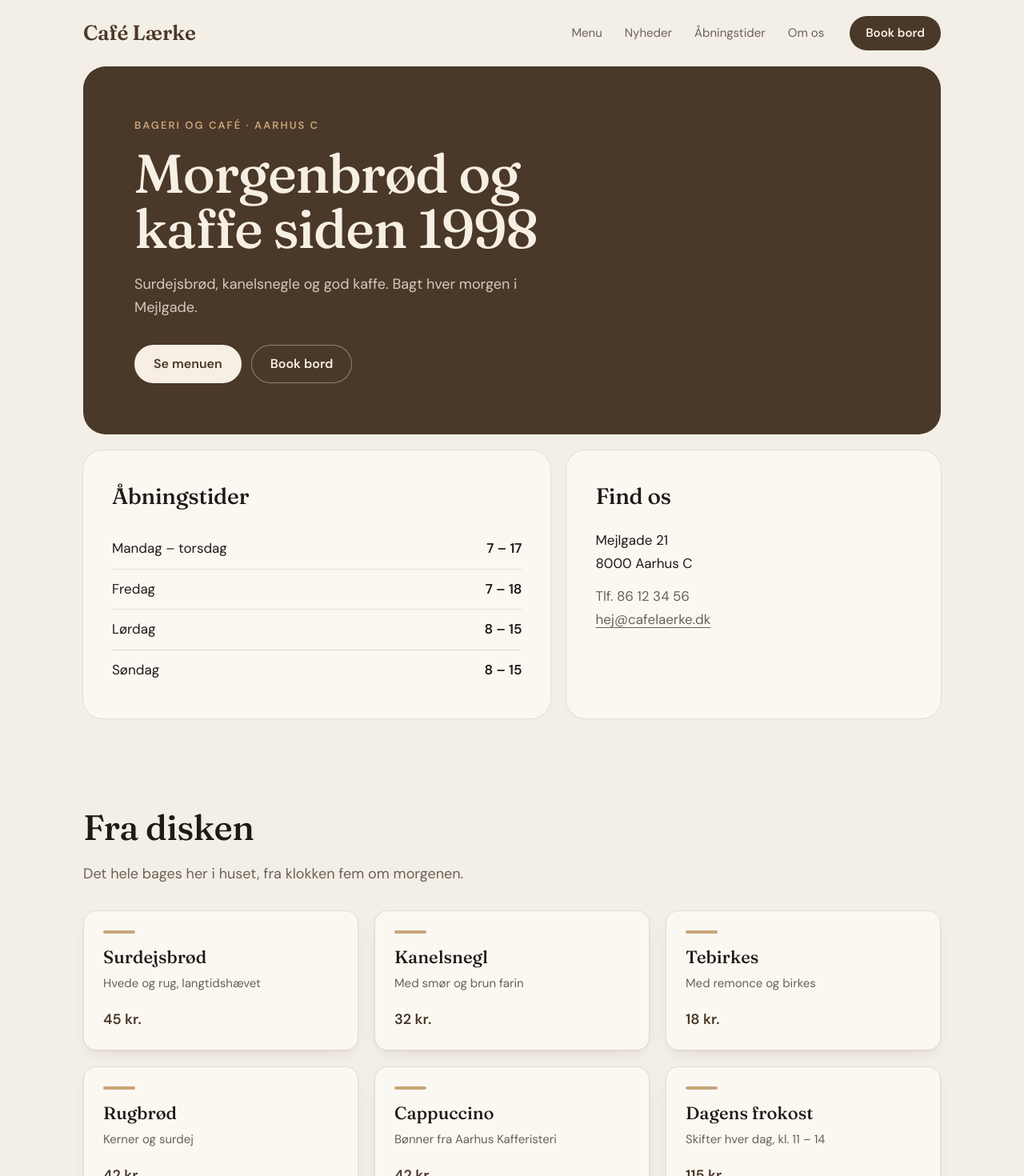
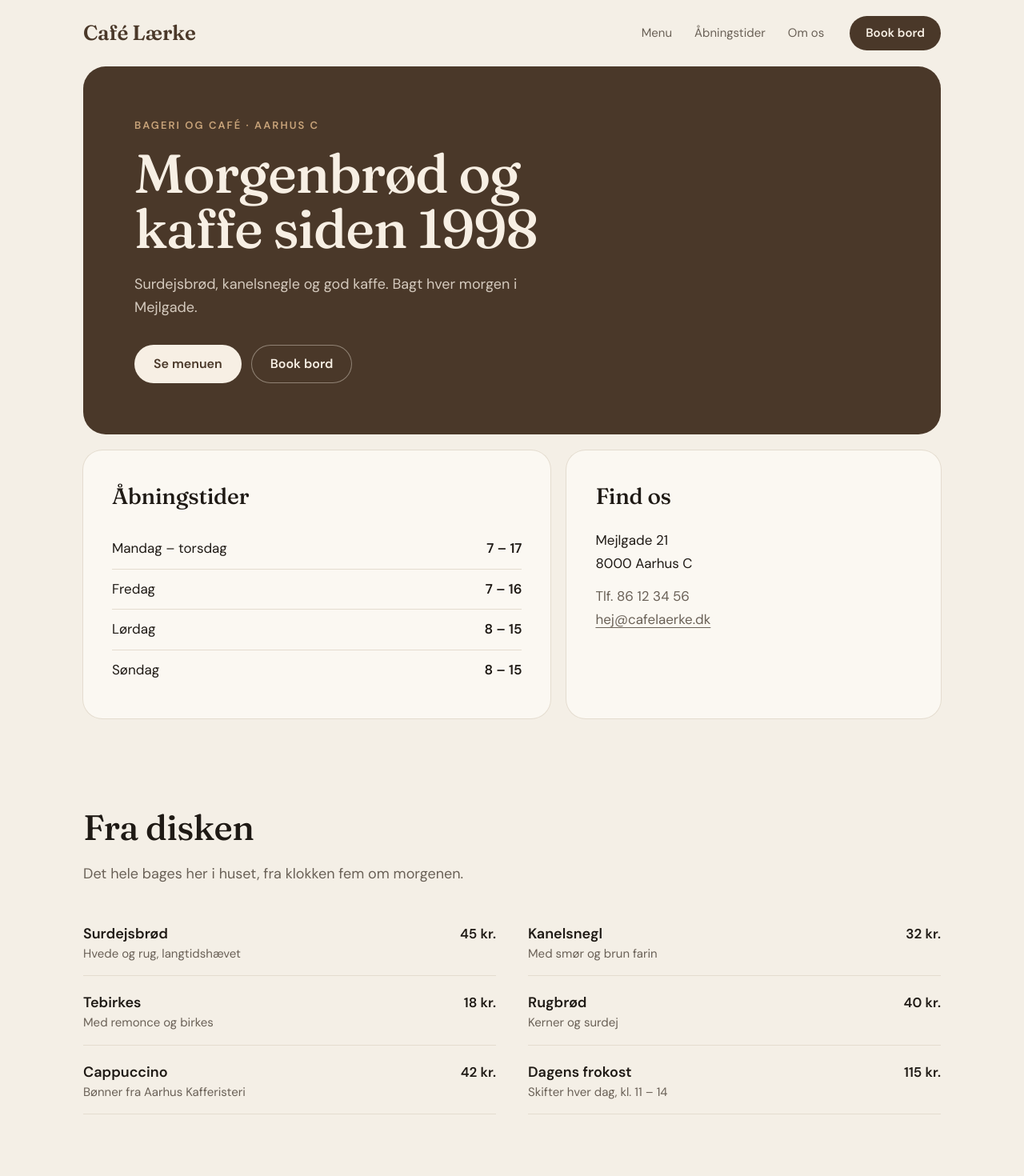
Before and after one commit to Britesite/britesite-demo-webpage, a Next.js app: page / in a window 1280 px wide. Shown: the top 1470 px of the page at 80% size. Built offline with nearby package versions, Linux system fonts and the light colour scheme.

Commit message:
Hjemmesiden sat tilbage til udgangspunktet for demoen

```diff
--- a/src/app/nyheder/page.tsx
+++ /dev/null
@@ -1,33 +0,0 @@
-import type { Metadata } from "next";
-import { Footer } from "@/components/Footer";
-import { Header } from "@/components/Header";
-import { news } from "@/content/da";
-
-export const metadata: Metadata = {
-  title: "Nyheder · Café Lærke",
-  description: "Det nyeste fra Café Lærke i Mejlgade, Aarhus C.",
-};
-
-export default function NewsPage() {
-  return (
-    <>
-      <Header />
-      <main className="mx-auto max-w-[1120px] px-6 pt-[clamp(40px,6vw,72px)]">
-        <div className="max-w-[640px]">
-          <h1 className="font-serif text-[clamp(36px,5vw,52px)] font-medium tracking-[-.015em]">{news.title}</h1>
-          <p className="mt-4 text-[18px] leading-[1.7] text-muted">{news.lede}</p>
-        </div>
-        <div className="mt-10 grid max-w-[640px] gap-6">
-          {news.items.map((n) => (
-            <article key={n.title} className="rounded-2xl border border-line p-7">
-              <p className="text-[14px] text-muted">{n.date}</p>
-              <h2 className="mt-2 font-serif text-[26px] font-medium tracking-[-.01em]">{n.title}</h2>
-              <p className="mt-3 text-[17px] leading-[1.7] text-muted">{n.body}</p>
-            </article>
-          ))}
-        </div>
-      </main>
-      <Footer />
-    </>
-  );
-}
--- a/src/components/Header.tsx
+++ b/src/components/Header.tsx
@@ -1,12 +1,11 @@
-import Link from "next/link";
 import { nav, site } from "@/content/da";
 
 export function Header() {
   return (
     <header className="mx-auto flex max-w-[1120px] items-center gap-8 px-6 py-5">
-      <Link href="/" className="font-serif text-[26px] font-semibold tracking-[-.01em] text-coffee">
+      <a href="#" className="font-serif text-[26px] font-semibold tracking-[-.01em] text-coffee">
         {site.name}
-      </Link>
+      </a>
       <nav className="ml-auto hidden gap-7 text-[15px] text-muted sm:flex">
         {nav.map((n) => (
           <a key={n.href} href={n.href} className="hover:text-ink">
--- a/src/components/Menu.tsx
+++ b/src/components/Menu.tsx
@@ -5,16 +5,14 @@ export function Menu() {
     <section id="menu" className="mx-auto max-w-[1120px] scroll-mt-6 px-6 pt-[clamp(64px,8vw,104px)]">
       <h2 className="font-serif text-[clamp(32px,4vw,44px)] font-medium tracking-[-.015em]">{menu.title}</h2>
       <p className="mt-3 text-[18px] text-muted">{menu.lede}</p>
-      <ul className="mt-8 grid gap-5 sm:grid-cols-2 lg:grid-cols-3">
+      <ul className="mt-8 grid gap-x-10 gap-y-1 md:grid-cols-2">
         {menu.items.map((item) => (
-          <li
-            key={item.name}
-            className="flex flex-col rounded-2xl border border-line bg-card p-6 shadow-[0_1px_2px_rgba(54,40,28,.06),0_8px_24px_-12px_rgba(54,40,28,.18)] transition hover:-translate-y-0.5"
-          >
-            <span className="h-1 w-10 rounded-full bg-crust" aria-hidden="true" />
-            <span className="mt-4 font-serif text-[22px] font-medium leading-tight">{item.name}</span>
-            <span className="mt-2 flex-1 text-[15px] text-muted">{item.note}</span>
-            <span className="mt-5 text-[18px] font-semibold tabular-nums text-coffee">{item.price}</span>
+          <li key={item.name} className="flex items-baseline gap-4 border-b border-line py-4">
+            <span>
+              <span className="block text-[18px] font-semibold">{item.name}</span>
+              <span className="block text-[15px] text-muted">{item.note}</span>
+            </span>
+            <span className="ml-auto whitespace-nowrap text-[17px] font-semibold tabular-nums">{item.price}</span>
           </li>
         ))}
       </ul>
--- a/src/content/da.ts
+++ b/src/content/da.ts
@@ -6,28 +6,10 @@ export const site = {
 };
 
 export const nav = [
-  { href: "/#menu", label: "Menu" },
-  { href: "/nyheder", label: "Nyheder" },
-  { href: "/#besog", label: "Åbningstider" },
-  { href: "/#om", label: "Om os" },
+  { href: "#menu", label: "Menu" },
+  { href: "#besog", label: "Åbningstider" },
+  { href: "#om", label: "Om os" },
 ];
-
-export const news = {
-  title: "Nyheder",
-  lede: "Det nyeste fra bageriet i Mejlgade.",
-  items: [
-    {
-      title: "Vi holder lukket den 24. december",
-      date: "18. oktober 2026",
-      body: "Den 24. december holder bageriet lukket. Vi ønsker alle en rigtig glædelig jul og glæder os til at se jer igen bagefter.",
-    },
-    {
-      title: "Surdejsbrød hver lørdag morgen",
-      date: "18. oktober 2026",
-      body: "Fra nu af bager vi friske surdejsbrød hver lørdag morgen. Kom forbi og tag et varmt brød med hjem.",
-    },
-  ],
-};
 
 export const hero = {
   eyebrow: "Bageri og café · Aarhus C",
@@ -41,7 +23,7 @@ export const visit = {
   hoursTitle: "Åbningstider",
   hours: [
     { days: "Mandag – torsdag", time: "7 – 17" },
-    { days: "Fredag", time: "7 – 18" },
+    { days: "Fredag", time: "7 – 16" },
     { days: "Lørdag", time: "8 – 15" },
     { days: "Søndag", time: "8 – 15" },
   ],
@@ -58,7 +40,7 @@ export const menu = {
     { name: "Surdejsbrød", note: "Hvede og rug, langtidshævet", price: "45 kr." },
     { name: "Kanelsnegl", note: "Med smør og brun farin", price: "32 kr." },
     { name: "Tebirkes", note: "Med remonce og birkes", price: "18 kr." },
-    { name: "Rugbrød", note: "Kerner og surdej", price: "42 kr." },
+    { name: "Rugbrød", note: "Kerner og surdej", price: "40 kr." },
     { name: "Cappuccino", note: "Bønner fra Aarhus Kafferisteri", price: "42 kr." },
     { name: "Dagens frokost", note: "Skifter hver dag, kl. 11 – 14", price: "115 kr." },
   ],
@@ -66,7 +48,7 @@ export const menu = {
 
 export const about = {
   title: "Et familiebageri i Mejlgade",
-  body: "Lærke og Jens åbnede bageriet i 1998 med én ovn og en drøm om ordentligt brød. I dag er vi otte, men vi bager stadig efter de samme opskrifter, og kaffen er stadig på kanden, når du kommer. Vi bager også glutenfrit brød.",
+  body: "Lærke og Jens åbnede bageriet i 1998 med én ovn og en drøm om ordentligt brød. I dag er vi otte, men vi bager stadig efter de samme opskrifter, og kaffen er stadig på kanden, når du kommer.",
 };
 
 export const footer = {
```
